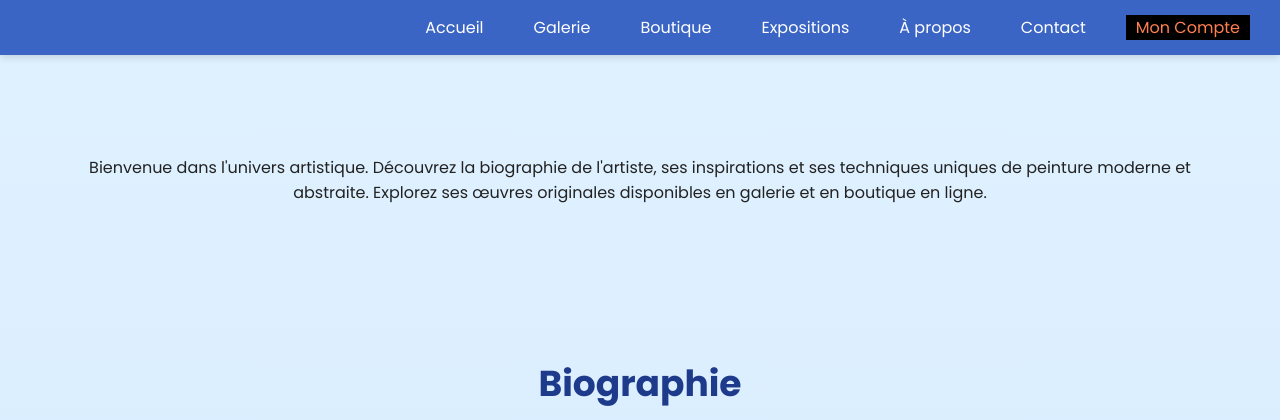
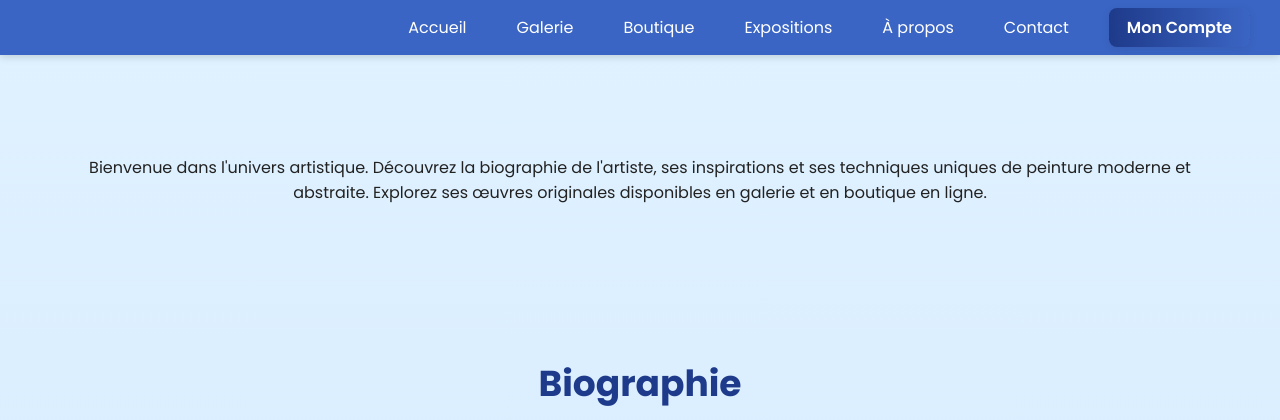
Before and after one commit to Colin-tech-VS/Template, a Flask app: template templates/about.html in a window 1280 px wide. Shown: the top 420 px of the page. Run offline with Flask 3, Linux system fonts and the light colour scheme; the template is opened without the code that fills it, so the values that code supplies are empty; some libraries are stand-ins or nearby versions.

Commit message:
style: bouton 'Mon compte' harmonisé avec la couleur de la navbar

```diff
--- a/static/style.css
+++ b/static/style.css
@@ -1,3 +1,16 @@
+nav .user-menu > a {
+    background: linear-gradient(90deg, var(--color-primary, #1E3A8A), var(--color-secondary, #3B65C4)) !important;
+    color: var(--button-text-color, #fff) !important;
+    border-radius: 8px;
+    padding: 8px 18px;
+    font-weight: 600;
+    transition: background 0.3s;
+    box-shadow: 0 2px 8px rgba(0,0,0,0.08);
+}
+nav .user-menu > a:hover {
+    background: var(--button-hover-color, #2556D4) !important;
+    color: var(--button-text-color, #fff) !important;
+}
 /*------------------------------------------------*/
 /* THEME TOKENS (fallbacks) */
 /*------------------------------------------------*/
--- a/templates/base.html
+++ b/templates/base.html
@@ -37,7 +37,19 @@
         .user-menu > a {cursor: pointer; user-select: none;}
         /* Ensure nav links (including 'Mon Compte') inherit the navbar color */
         nav a, nav a:visited { color: inherit; text-decoration: none; }
-        .user-menu > a { color: inherit; background: transparent; }
+        .user-menu > a {
+            background: linear-gradient(90deg, var(--color-primary, #1E3A8A), var(--color-secondary, #3B65C4));
+            color: var(--button-text-color, #fff) !important;
+            border-radius: 8px;
+            padding: 8px 18px;
+            font-weight: 600;
+            transition: background 0.3s;
+            box-shadow: 0 2px 8px rgba(0,0,0,0.08);
+        }
+        .user-menu > a:hover {
+            background: var(--button-hover-color, #2556D4) !important;
+            color: var(--button-text-color, #fff) !important;
+        }
 
         .user-menu-content {
             display: none;
```
